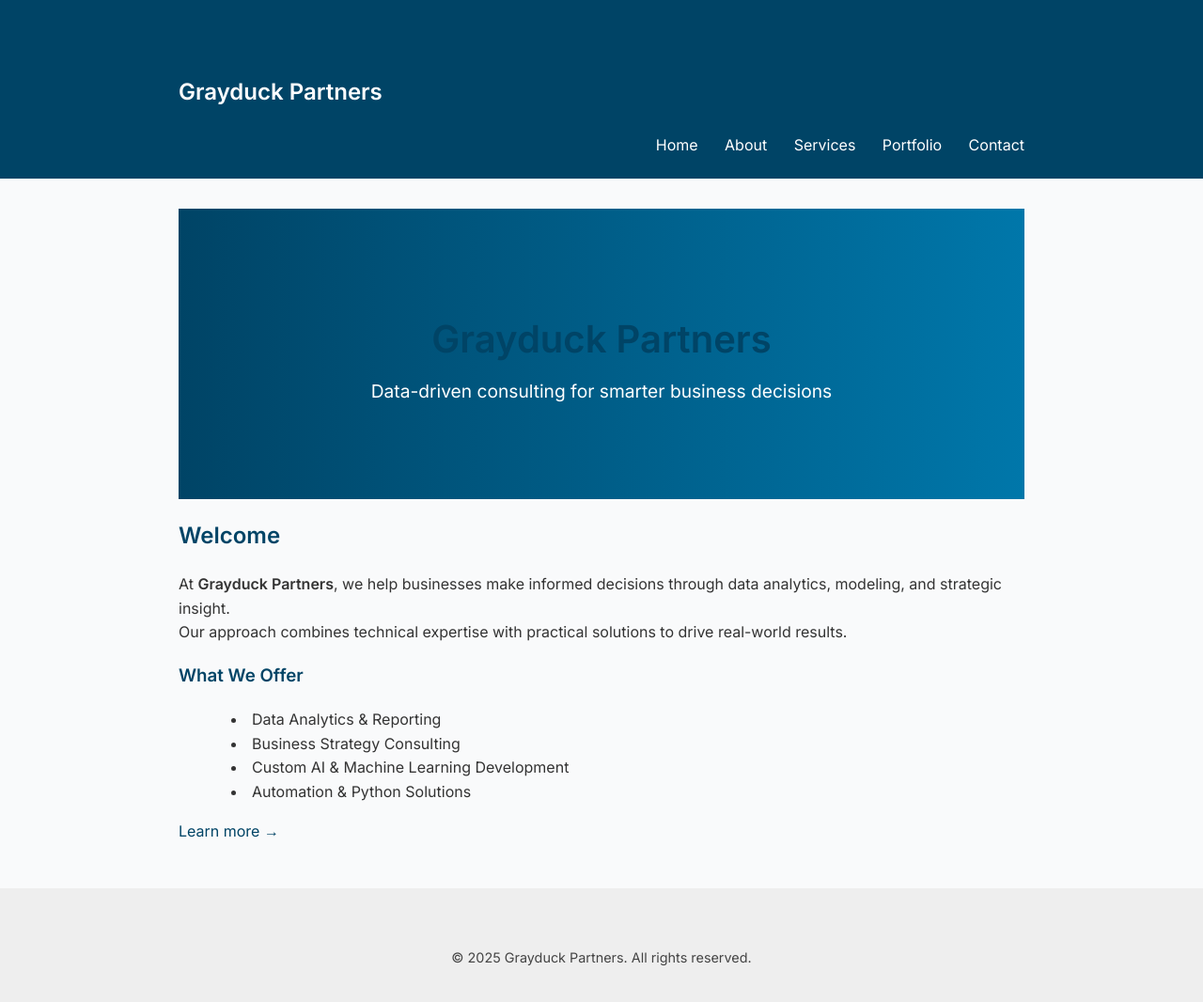
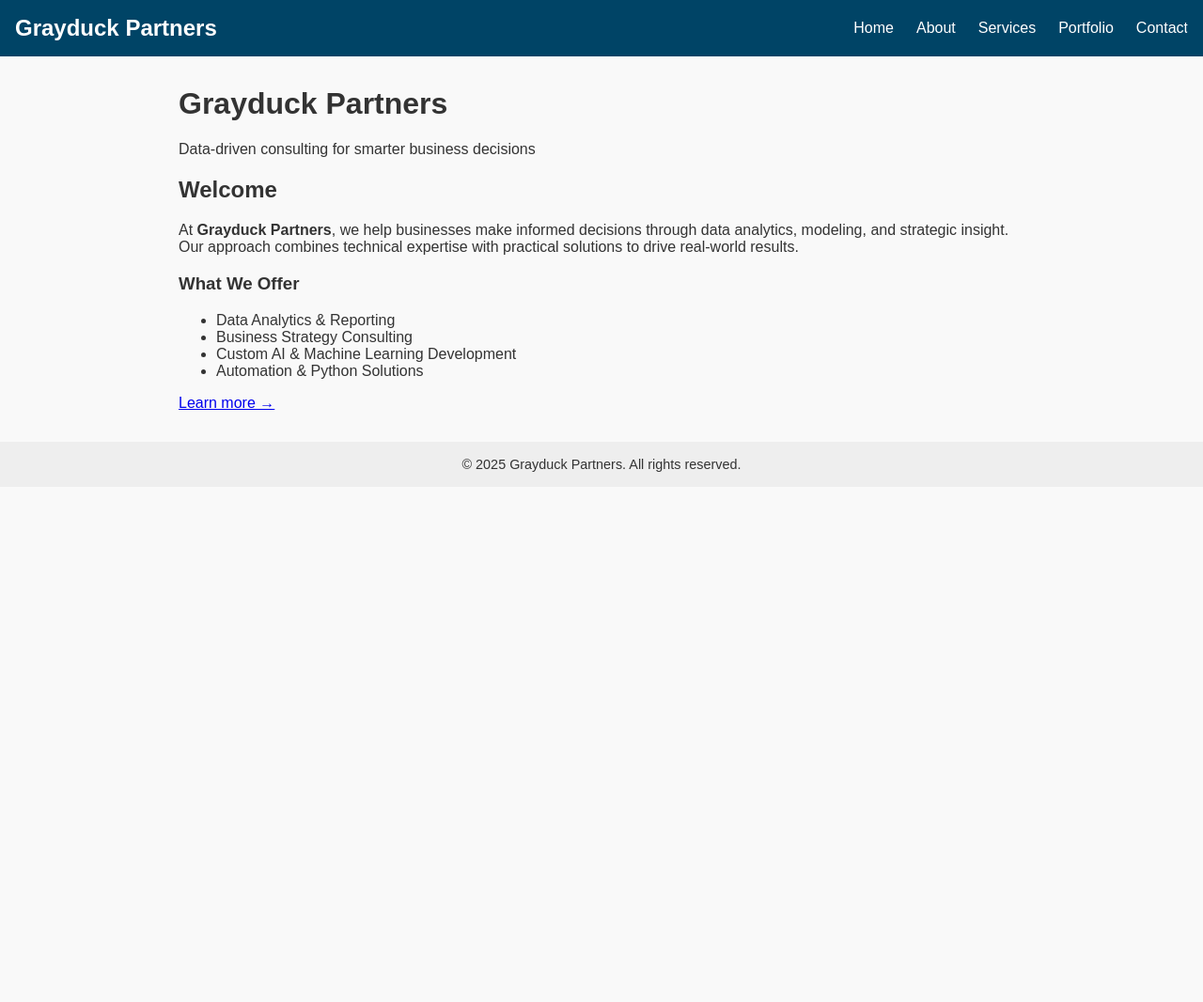
Before and after one commit to glenhanson/glenhanson.github.io, a Jekyll site: the page built from index.md, in a window 1280 px wide and 1093 px high. Shown: the top 1066 px of the window at 94% size. Built offline with Jekyll 4.4.1, drawn with Linux system fonts in a browser that asks for light colours.

Commit message:
progress

```diff
--- a/_includes/header.html
+++ b/_includes/header.html
@@ -1,12 +1,14 @@
-<header class="site-header">
-  <div class="container">
-    <h1 class="logo"><a href="/">{{ site.title }}</a></h1>
-    <nav class="nav">
-      <a href="/">Home</a>
-      <a href="/about">About</a>
-      <a href="/services">Services</a>
-      <a href="/portfolio">Portfolio</a>
-      <a href="/contact">Contact</a>
-    </nav>
-  </div>
+<header>
+  <nav class="navbar">
+    <div class="logo"><a href="{{ "/" | relative_url }}">My Site</a></div>
+    <button class="menu-toggle" id="menu-toggle" aria-label="Toggle menu">
+      &#9776;
+    </button>
+    <ul class="nav-links" id="nav-links">
+      <li><a href="{{ "/" | relative_url }}">Home</a></li>
+      <li><a href="{{ "/about/" | relative_url }}">About</a></li>
+      <li><a href="{{ "/portfolio/" | relative_url }}">Portfolio</a></li>
+      <li><a href="{{ "/contact/" | relative_url }}">Contact</a></li>
+    </ul>
+  </nav>
 </header>
--- a/_layouts/default.html
+++ b/_layouts/default.html
@@ -1,17 +1,165 @@
 <!DOCTYPE html>
 <html lang="en">
 <head>
-  <meta charset="UTF-8">
-  <meta name="viewport" content="width=device-width, initial-scale=1.0">
-  <title>{{ page.title }} | {{ site.title }}</title>
-  <link rel="stylesheet" href="/css/style.css">
-  <link href="https://fonts.googleapis.com/css2?family=Inter:wght@400;600&display=swap" rel="stylesheet">
+  <meta charset="UTF-8" />
+  <meta name="viewport" content="width=device-width, initial-scale=1.0" />
+  <title>{{ page.title | default: "Grayduck Partners" }}</title>
+  <style>
+
+    body {
+      font-family: Arial, sans-serif;
+      margin: 0;
+      background: #f9f9f9;
+      color: #333;
+    }
+
+    header {
+      background-color: #004466;
+      color: white;
+      padding: 1rem;
+      display: flex;
+      justify-content: space-between;
+      align-items: center;
+      position: sticky;
+      top: 0;
+      z-index: 1000;
+    }
+
+    header h1 {
+      font-size: 1.5rem;
+      margin: 0;
+    }
+
+    /* Hamburger icon */
+    .menu-toggle {
+      background: none;
+      border: none;
+      cursor: pointer;
+      color: white;
+      font-size: 1.8rem;
+      display: flex;
+      align-items: center;
+    }
+
+    nav {
+      position: absolute;
+      top: 60px;
+      right: 1rem;
+      background-color: #004466;
+      width: 200px;
+      border-radius: 8px;
+      overflow: hidden;
+      max-height: 0;
+      opacity: 0;
+      transform: translateY(-10px);
+      transition: all 0.3s ease-in-out;
+    }
+
+    nav.open {
+      max-height: 500px;
+      opacity: 1;
+      transform: translateY(0);
+    }
+
+    nav a {
+      display: block;
+      color: white;
+      padding: 0.75rem 1rem;
+      text-decoration: none;
+      border-bottom: 1px solid rgba(255,255,255,0.1);
+    }
+
+    nav a:last-child {
+      border-bottom: none;
+    }
+
+    nav a:hover {
+      background-color: #006699;
+    }
+
+    main {
+      max-width: 900px;
+      margin: 2rem auto;
+      padding: 0 1rem;
+    }
+
+    footer {
+      text-align: center;
+      padding: 1rem;
+      background-color: #eee;
+      font-size: 0.9rem;
+    }
+
+    /* Desktop: show inline menu */
+    @media (min-width: 700px) {
+      .menu-toggle {
+        display: none;
+      }
+      nav {
+        position: static;
+        display: flex;
+        background: none;
+        max-height: none;
+        opacity: 1;
+        transform: none;
+        transition: none;
+        width: auto;
+      }
+      nav a {
+        border: none;
+        padding: 0;
+        margin-left: 1.5rem;
+      }
+      nav a:hover {
+        background: none;
+        text-decoration: underline;
+      }
+    }
+  </style>
 </head>
 <body>
-  {% include header.html %}
-  <main class="container">
+  <header>
+    <h1>Grayduck Partners</h1>
+    <button class="menu-toggle" onclick="toggleMenu()">☰</button>
+    <nav id="nav-menu">
+      <a href="{{ '/' | relative_url }}">Home</a>
+      <a href="{{ '/about' | relative_url }}">About</a>
+      <a href="{{ '/services/' | relative_url }}">Services</a>
+      <a href="{{ '/portfolio' | relative_url }}">Portfolio</a>
+      <a href="{{ '/contact' | relative_url }}">Contact</a>
+    </nav>
+  </header>
+
+  <main>
     {{ content }}
   </main>
-  {% include footer.html %}
+
+  <footer>
+    &copy; 2025 Grayduck Partners. All rights reserved.
+  </footer>
+
+  <script>
+    const nav = document.getElementById('nav-menu');
+    const menuToggle = document.querySelector('.menu-toggle');
+    const links = nav.querySelectorAll('a');
+
+    function toggleMenu() {
+      nav.classList.toggle('open');
+    }
+
+    // Close menu when a link is clicked
+    links.forEach(link => {
+      link.addEventListener('click', () => {
+        if (nav.classList.contains('open')) nav.classList.remove('open');
+      });
+    });
+
+    // Optional: close if user clicks outside the menu
+    document.addEventListener('click', (e) => {
+      if (!nav.contains(e.target) && !menuToggle.contains(e.target)) {
+        nav.classList.remove('open');
+      }
+    });
+  </script>
 </body>
 </html>
--- a/css/style.css
+++ b/css/style.css
@@ -87,3 +87,53 @@
   font-size: 1.2rem;
   margin-top: 0;
 }
+
+.navbar {
+  display: flex;
+  justify-content: space-between;
+  align-items: center;
+  background: #222;
+  padding: 0.75rem 1.5rem;
+}
+
+.navbar a {
+  color: white;
+  text-decoration: none;
+}
+
+.nav-links {
+  list-style: none;
+  display: flex;
+  gap: 1rem;
+}
+
+.menu-toggle {
+  display: none;
+  background: none;
+  border: none;
+  color: white;
+  font-size: 1.5rem;
+  cursor: pointer;
+}
+
+/* Mobile view */
+@media (max-width: 768px) {
+  .nav-links {
+    display: none;
+    flex-direction: column;
+    background: #222;
+    width: 100%;
+    position: absolute;
+    top: 60px;
+    left: 0;
+    text-align: center;
+  }
+
+  .nav-links.active {
+    display: flex;
+  }
+
+  .menu-toggle {
+    display: block;
+  }
+}
```
